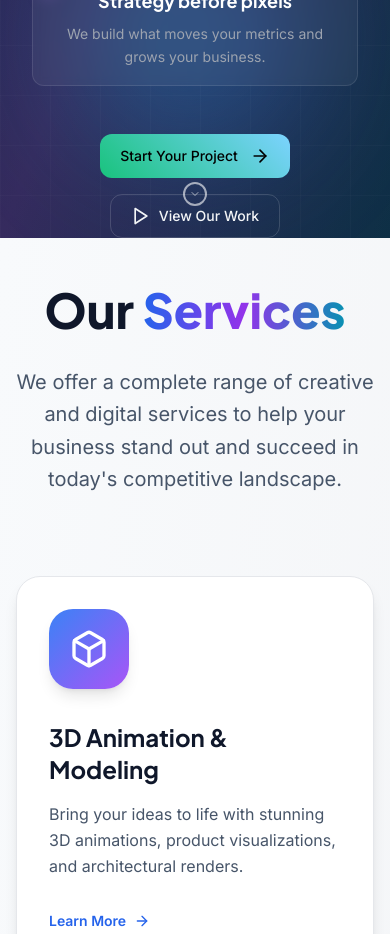
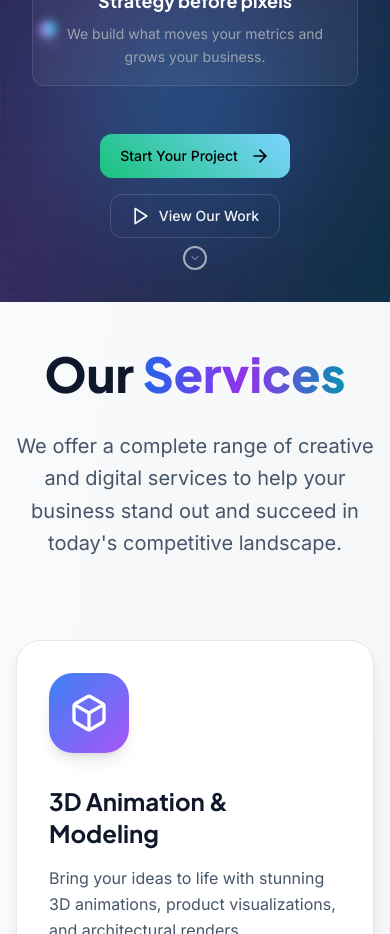
Before and after one commit to Krenarf/heed-digital, a Next.js app: page / in a window 390 px wide. Shown: the part 820-1754 px from the top of the page. Built offline with nearby package versions, Linux system fonts and the light colour scheme.

Commit message:
Fix both mobile menu and hero button spacing - both working now!

```diff
--- a/components/Hero.tsx
+++ b/components/Hero.tsx
@@ -77,7 +77,7 @@
            </div>
 
                      {/* CTA Buttons */}
-           <div className="flex flex-col sm:flex-row gap-4 sm:gap-6 justify-center items-center px-4">
+           <div className="flex flex-col sm:flex-row gap-4 sm:gap-6 justify-center items-center mb-16">
             <Button href="/contact" variant="primary" className="group">
               <span className="flex items-center gap-3">
                 Start Your Project
```
Also changed, not shown: 1 other file (tests, documents, lock files or other folders).
